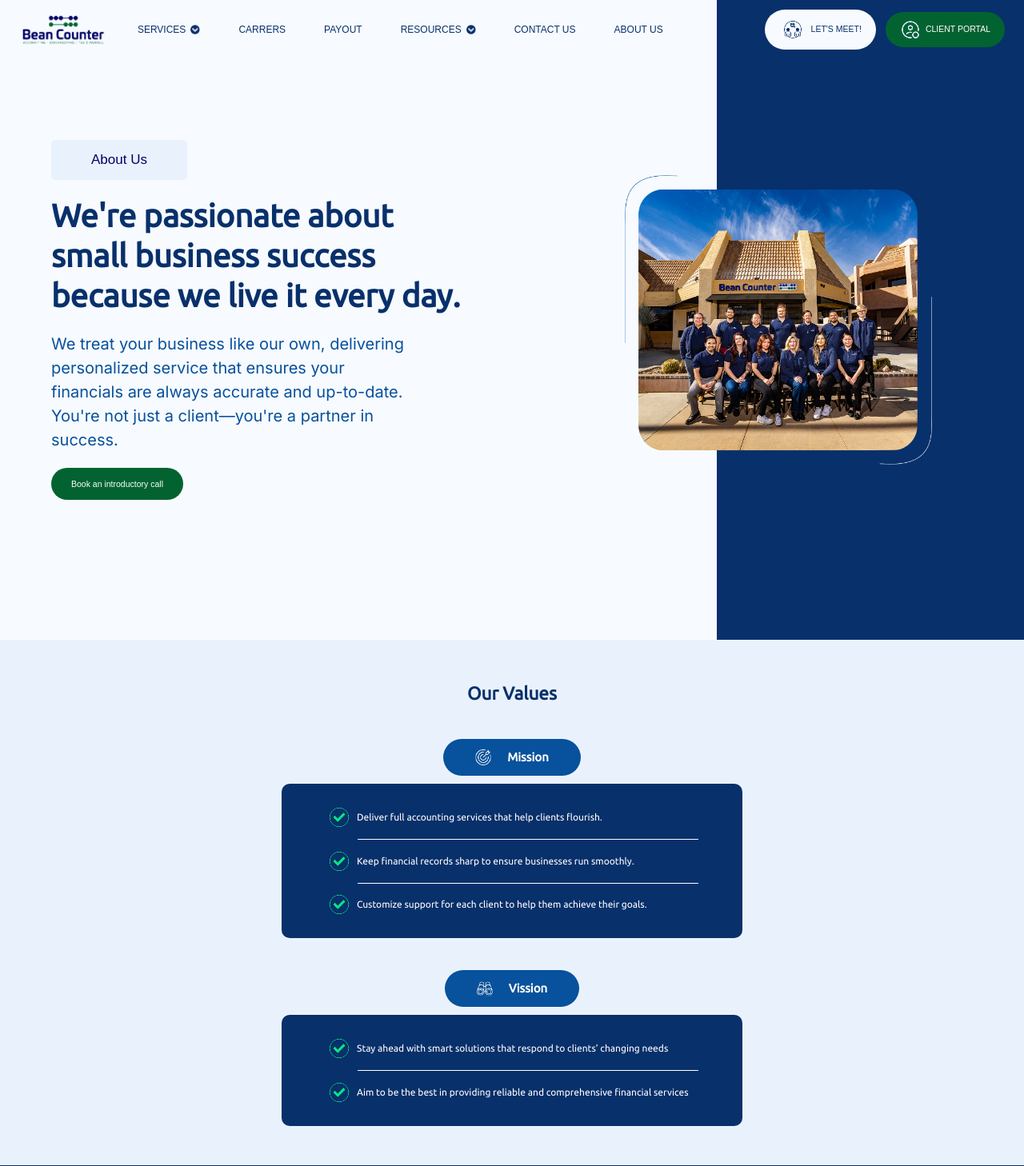
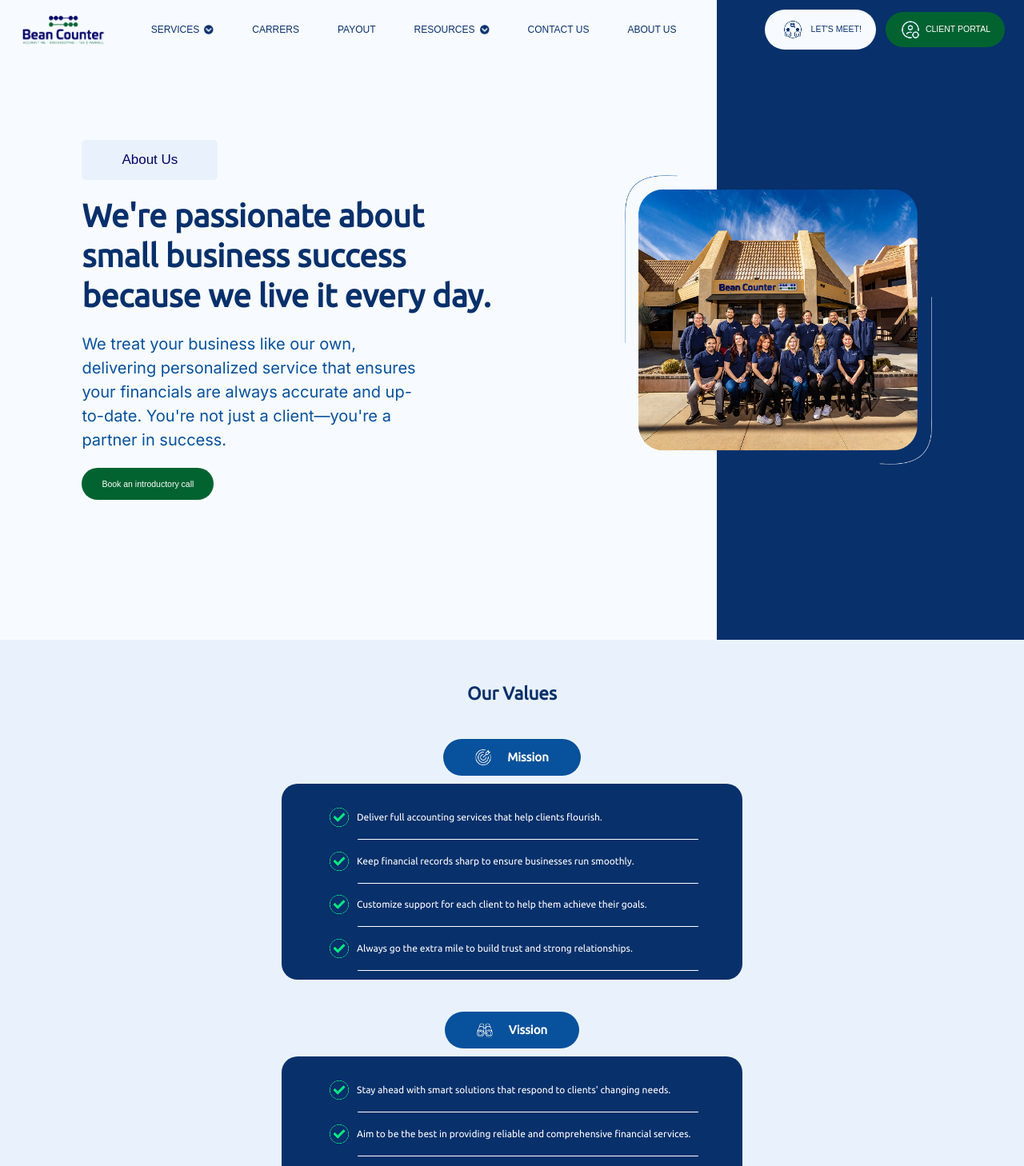
Before and after one commit to Dashrath-Sharma/RaajCMS, a React (Vite) app: page /about in a window 1280 px wide. Shown: the top 1458 px of the page at 80% size. Built offline with nearby package versions, Linux system fonts and the light colour scheme; a web font is replaced by a local one.

Commit message:
fix: - added home card backside star -  nav fix middle menu alignement to center of the white background from logo -  fixed position of the workplace benefits image, added correct image - made ourValue cards on about page scrollable

```diff
--- a/src/component/Carrerr/CereerHome.jsx
+++ b/src/component/Carrerr/CereerHome.jsx
@@ -18,7 +18,7 @@ const CareerHome = () => {
                 alignItems: 'center',
                 padding: ' 100px 50px 50px 50px',
             }}>
-                <div style={{ width: '100%' }}>
+                <div style={{ width: '85%' }}>
                     {/* Career Button */}
                     <button style={{
                         fontFamily: 'Ubuntu',
--- a/src/component/HomeNav.jsx
+++ b/src/component/HomeNav.jsx
@@ -28,7 +28,7 @@ const HomeNav = () => {
                     <Link to="/">
                         <img className={style.logo} src={logo} alt="logo" />
                     </Link>
-
+                    <div className={`${style.navContainer} ${style.justifyCenter}`}>
                     {/* SERVICES */}
                     <div className={style.navDropdown}>
                         <span className={style.navItem}>
@@ -64,6 +64,7 @@ const HomeNav = () => {
 
                     <Link to="/contact" className={style.navItem}>CONTACT US</Link>
                     <Link to="/about" className={style.navItem}>ABOUT US</Link>
+                    </div>
 
                 </div>
                 <div className={style.navButtons}>
--- a/src/component/HomeStarCard.jsx
+++ b/src/component/HomeStarCard.jsx
@@ -5,8 +5,6 @@ import link from '@assets/link.png';
 
 import style from '@css/starCard.module.css';
 
-// ✅ Card component
-// ✅ Card component with hover flip
 const Card = ({ midImage, title,content }) => {
     return (
         <div className={style.cardWrapper}>
@@ -18,6 +16,7 @@ const Card = ({ midImage, title,content }) => {
                         <p className={style.title}>{title}</p>
                     </div>
                     <div className={`${style.card} ${style.cardBack}`}>
+                        <img className={`${style.star} ${style.inverted}`} src={star} alt="star" />
                         <p className={style.backText}>{content}</p>
                     </div>
                 </div>
--- a/src/component/about/OurValue.jsx
+++ b/src/component/about/OurValue.jsx
@@ -8,18 +8,24 @@ const cardData = [
   {
     img: mission,
     title: "Mission",
+    height: 245,
     content: [
       "Deliver full accounting services that help clients flourish.",
       "Keep financial records sharp to ensure businesses run smoothly.",
       "Customize support for each client to help them achieve their goals.",
+      "Always go the extra mile to build trust and strong relationships.",
+      "Work as a team to provide top-notch service.",
     ],
   },
   {
     img: vision,
     title: "Vission",
+    height: 225,
     content: [
-      "Stay ahead with smart solutions that respond to clients’ changing needs",
-      "Aim to be the best in providing reliable and comprehensive financial services",
+      "Stay ahead with smart solutions that respond to clients' changing needs.",
+      "Aim to be the best in providing reliable and comprehensive financial services.",
+      "Grow with our clients by adapting our services as their businesses expand.",
+      "Guide our clients towards a prosperous future with effective planning and support.",
     ],
   },
 ];
@@ -37,14 +43,14 @@ const OurValue = () => {
 
 export default OurValue;
 
-const OurValueCard = ({ img, title, content }) => {
+const OurValueCard = ({ img, title, content, height }) => {
   return (
     <div className={style.OurValueCard}>
       <button className={style.OurValueCardButton}>
         <img src={img} alt="" />
         <h3 className={style.OurValueCardTitle}>{title}</h3>
       </button>
-        <div className={style.OurValueCardContent}>
+        <div className={style.OurValueCardContent} style={{height: `${height}px`}}>
         {content.map((text, index) => (
         <spna key={text + index}>
           <div className={style.OurValueCardContentItem}>
--- a/src/css/Carreer/WorkPlace.module.css
+++ b/src/css/Carreer/WorkPlace.module.css
@@ -14,14 +14,13 @@
 .workplaceImage {
   position: absolute;
   top: 50%;
-  left: 40%;
+  /* left: 40%; */
   object-fit: cover;
-  transform: translateY(-50%);
+  transform: translate(50%, -50%);
 }
 
 .workplaceImage img {
   width: 400px;
-  height: 300px;
   border-radius: 40px;
   object-fit: cover;
 }
--- a/src/css/about/about.module.css
+++ b/src/css/about/about.module.css
@@ -46,15 +46,6 @@
   color: #fff;
   line-height: 30px;
 }
-.OurValueCardContent {
-  background-color: var(--main-color);
-  display: flex;
-  flex-direction: column;
-  padding: 30px 60px;
-  border-radius: 10px;
-  gap: 15px;
-  width: 100%;
-}
 .OurValueCard {
   width: 45vw;
   display: flex;
@@ -67,6 +58,19 @@
 .OurValueCard:hover {
   transform: translateY(-10px) scale(1.045);
   z-index: 2;
+}
+.OurValueCardContent {
+  background-color: var(--main-color);
+  display: flex;
+  flex-direction: column;
+  padding: 30px 60px;
+  border-radius: 20px;
+  gap: 15px;
+  width: 100%;
+  overflow-y: auto;
+}
+.OurValueCardContent::-webkit-scrollbar {
+  display: none;
 }
 
 .OurValueCardButton {
--- a/src/css/about/aboutHome.module.css
+++ b/src/css/about/aboutHome.module.css
@@ -11,7 +11,7 @@
   display: flex;
   flex-direction: column;
   justify-content: center;
-  padding-left: 5%;
+  padding-left: 8%;
   padding-right: 5%;
 }
 
--- a/src/css/about/mobile.module.css
+++ b/src/css/about/mobile.module.css
@@ -33,7 +33,7 @@
 
 .screen {
     position: absolute;
-    top: 50%;
+    top: 55%;
     right: 0;
     z-index: 2;
     display: flex;
--- a/src/css/global.css
+++ b/src/css/global.css
@@ -4,14 +4,15 @@
   --font-size-sm: 0.875rem;   /* 14px */
   --font-size-base: 1rem;     /* 16px */
   --font-size-lg: 1.125rem;   /* 18px */
-  --font-size-xl: 1.25rem;    /* 20px */
-  --font-size-2xl: 1.5rem;    /* 24px */
+  --font-size-xl: 1.25rem;    /* 20px */  /* BUTTON TEXT MD AND ABOVE*/
+  --font-size-2xl: 1.5rem;    /* 24px */ /* P TAGS ( SECTION PARAGRAPH ) */
   --font-size-3xl: 1.875rem;  /* 30px */
   --font-size-4xl: 2rem;      /* 32px */
   --font-size-5xl: 2.5rem;    /* 40px */
   --font-size-6xl: 3rem;      /* 48px */
   --font-size-7xl: 3.125rem;  /* 50px */
-  --font-size-8xl: 4rem;      /* 64px */
+  --font-size-8xl: 3.438rem;  /* 55px */ /* SECTION TITLE */
+  --font-size-9xl: 4rem;      /* 64px */
 }
 
 @media (min-width: 1024px) {
--- a/src/css/nav.module.css
+++ b/src/css/nav.module.css
@@ -110,6 +110,8 @@ a.navItem:hover::after {
   display: flex;
   gap: 1rem;
   align-items: center;
+  width: calc(30% - 12px);
+    justify-content: end;
 }
 
 .navButton {
@@ -166,34 +168,10 @@ button:hover {
 .navContainer {
   display: flex;
   align-items: center;
-  gap: 2rem;
+  flex: 1;
 }
 
-@media (min-width: 1024px) {
-  .navContainer {
-    gap: 2rem;
-  }
+.justifyCenter {
+  gap: 2rem;
+  justify-content: center;
 }
-@media (min-width: 1024px) {
-  .navContainer {
-    gap: 2rem;
-  }
-}
-
-@media (min-width: 1280px) {
-  .navContainer {
-    gap: 2rem;
-  }
-}
-
-@media (min-width: 1680px) {
-  .navContainer {
-    gap: 3rem;
-  }
-}
-
-@media (min-width: 1920px) {
-  .navContainer {
-    gap: 4.5rem;
-  }
-}
--- a/src/css/starCard.module.css
+++ b/src/css/starCard.module.css
@@ -68,6 +68,10 @@
   right: 10px;
   width: 40px;
   height: auto;
+}
+
+.inverted {
+  filter: invert(1);
 }
 
 /* Experience Image */
```
